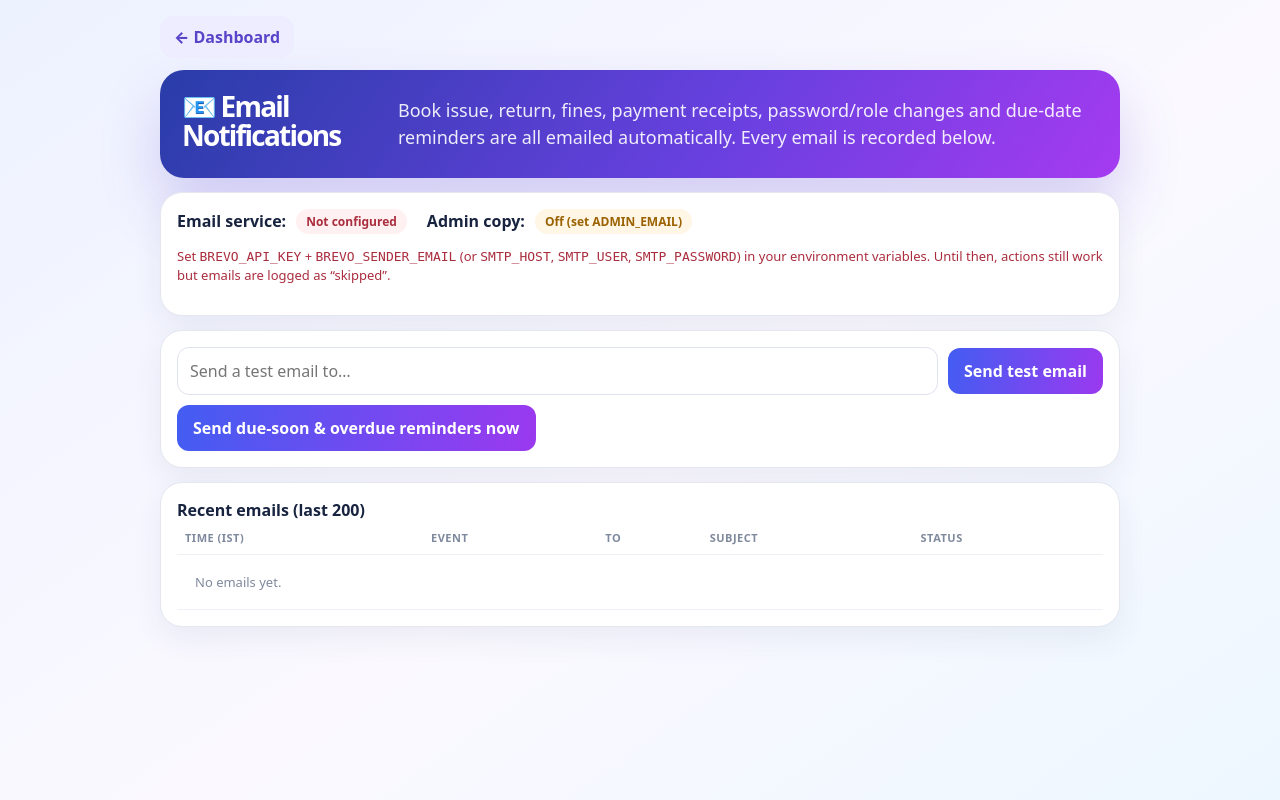
After one commit to moviebot-latest/management-trial, a Flask app: page /admin/email-logs in a window 1280 px wide. The commit adds this page. Run offline with Flask 3, Linux system fonts and the light colour scheme; the visitor is signed in with stand-in values (Sample User, id 1); some libraries are stand-ins or nearby versions.

Commit message:
Add files via upload

```diff
--- a/templates/dashboard.html
+++ b/templates/dashboard.html
@@ -135,7 +135,7 @@
   <!-- ISSUE & RETURN -->
   <section id="screen-issues" class="screen">
     <div class="page-heading"><small>LIBRARY OPERATIONS</small><h2>Issue &amp; Return</h2><p>Issue books to members, manage returns and handle additional fines.</p>
-      {% if role=='admin' %}<div class="issue-tools"><a class="fine-action" href="{{ url_for('additional_fine') }}"><span>＋</span><div><b>Add Additional Fine</b><small>Select user → select their issued book → add fine &amp; optional photos</small></div><strong>›</strong></a></div>{% endif %}</div>
+      {% if role=='admin' %}<div class="issue-tools"><a class="fine-action" href="{{ url_for('additional_fine') }}"><span>＋</span><div><b>Add Additional Fine</b><small>Select user → select their issued book → add fine &amp; optional photos</small></div><strong>›</strong></a><a class="fine-action" href="{{ url_for('email_logs') }}"><span>✉</span><div><b>Email Notifications</b><small>See all sent emails, send a test email &amp; reminders</small></div><strong>›</strong></a></div>{% endif %}</div>
     {% if role in ['admin','librarian'] %}
     <div class="issue-layout">
       <div class="issue-card issue-form-card">
--- /dev/null
+++ b/templates/email_logs.html
@@ -0,0 +1,49 @@
+<!doctype html>
+<html lang="en"><head>
+<meta charset="utf-8"><meta name="viewport" content="width=device-width,initial-scale=1">
+<title>Email Notifications | Library Management System</title>
+<link rel="stylesheet" href="{{ url_for('static', filename='style.css') }}">
+<style>
+body{margin:0;background:linear-gradient(145deg,#edf2ff,#fbf9ff 55%,#edf7ff);color:#17233f;font-family:system-ui,-apple-system,Segoe UI,Roboto,sans-serif}
+.wrap{width:min(980px,100%);margin:auto;padding:16px 10px 55px}
+.back{display:inline-block;padding:10px 14px;border-radius:14px;background:#eeecff;color:#5943c9;text-decoration:none;font-weight:800}
+.hero{margin-top:12px;padding:22px;border-radius:24px;color:#fff;background:linear-gradient(125deg,#293da8,#6840df 58%,#a53bf0)}
+.hero h1{margin:0 0 6px;font-size:28px}.hero p{margin:0;opacity:.9;line-height:1.5}
+.card{margin-top:14px;padding:16px;border-radius:22px;background:#fff;border:1px solid #e4e7f0;box-shadow:0 12px 30px rgba(45,55,100,.07)}
+.pill{display:inline-block;padding:4px 10px;border-radius:999px;font-size:12px;font-weight:800}
+.ok{background:#e7f8ee;color:#12803f}.bad{background:#fff0f1;color:#aa2d3e}.warn{background:#fff6e5;color:#9a6200}
+.row{display:flex;gap:10px;flex-wrap:wrap;align-items:center}
+input[type=email]{flex:1;min-width:200px;padding:12px;border:1px solid #dfe3ee;border-radius:12px;font:inherit}
+button{border:0;border-radius:12px;padding:12px 16px;background:linear-gradient(100deg,#435df2,#9b39ef);color:#fff;font-weight:800;cursor:pointer}
+.scroll{overflow-x:auto}table{width:100%;border-collapse:collapse;font-size:13px}
+th,td{padding:9px 8px;text-align:left;border-bottom:1px solid #eef0f6;vertical-align:top}th{color:#7f899d;font-size:11px;letter-spacing:.5px}
+.flash{margin-top:12px;padding:11px 14px;border-radius:14px;font-weight:700}.flash.success{background:#e7f8ee;color:#12803f}.flash.error{background:#fff0f1;color:#aa2d3e}
+</style></head>
+<body><main class="wrap">
+<a class="back" href="{{ url_for('dashboard') }}">← Dashboard</a>
+{% with messages = get_flashed_messages(with_categories=true) %}{% for cat,msg in messages %}<div class="flash {{ cat }}">{{ msg }}</div>{% endfor %}{% endwith %}
+<section class="hero"><h1>📧 Email Notifications</h1><p>Book issue, return, fines, payment receipts, password/role changes and due-date reminders are all emailed automatically. Every email is recorded below.</p></section>
+
+<section class="card">
+  <div class="row"><b>Email service:</b>
+    {% if provider %}<span class="pill ok">Active · {{ provider|upper }}</span>{% else %}<span class="pill bad">Not configured</span>{% endif %}
+    <b style="margin-left:10px">Admin copy:</b>
+    {% if admin_copy %}<span class="pill ok">{{ admin_copy }}</span>{% else %}<span class="pill warn">Off (set ADMIN_EMAIL)</span>{% endif %}
+  </div>
+  {% if not provider %}<p style="color:#aa2d3e;font-size:13px;line-height:1.5">Set <code>BREVO_API_KEY</code> + <code>BREVO_SENDER_EMAIL</code> (or <code>SMTP_HOST</code>, <code>SMTP_USER</code>, <code>SMTP_PASSWORD</code>) in your environment variables. Until then, actions still work but emails are logged as “skipped”.</p>{% endif %}
+</section>
+
+<section class="card">
+  <form method="post" action="{{ url_for('email_test') }}" class="row"><input type="hidden" name="_csrf_token" value="{{ csrf_token }}">
+    <input type="email" name="to" placeholder="Send a test email to…" required><button type="submit">Send test email</button></form>
+  <form method="post" action="{{ url_for('email_send_reminders') }}" class="row" style="margin-top:10px"><input type="hidden" name="_csrf_token" value="{{ csrf_token }}">
+    <button type="submit">Send due-soon &amp; overdue reminders now</button></form>
+</section>
+
+<section class="card"><b>Recent emails (last 200)</b>
+<div class="scroll"><table><thead><tr><th>TIME (IST)</th><th>EVENT</th><th>TO</th><th>SUBJECT</th><th>STATUS</th></tr></thead><tbody>
+{% for l in logs %}<tr><td>{{ to_ist(l.created_at).strftime('%d %b %I:%M %p') }}</td><td>{{ l.event }}</td><td>{{ l.recipient }}</td><td>{{ l.subject }}</td>
+<td>{% if l.status=='sent' %}<span class="pill ok">sent</span>{% elif l.status=='failed' %}<span class="pill bad" title="{{ l.error }}">failed</span>{% elif l.status=='skipped' %}<span class="pill warn">skipped</span>{% else %}<span class="pill warn">queued</span>{% endif %}{% if l.error %}<div style="color:#aa2d3e;font-size:11px;margin-top:4px;max-width:260px">{{ l.error }}</div>{% endif %}</td></tr>
+{% else %}<tr><td colspan="5" style="color:#7f899d;padding:18px">No emails yet.</td></tr>{% endfor %}
+</tbody></table></div></section>
+</main></body></html>
```
